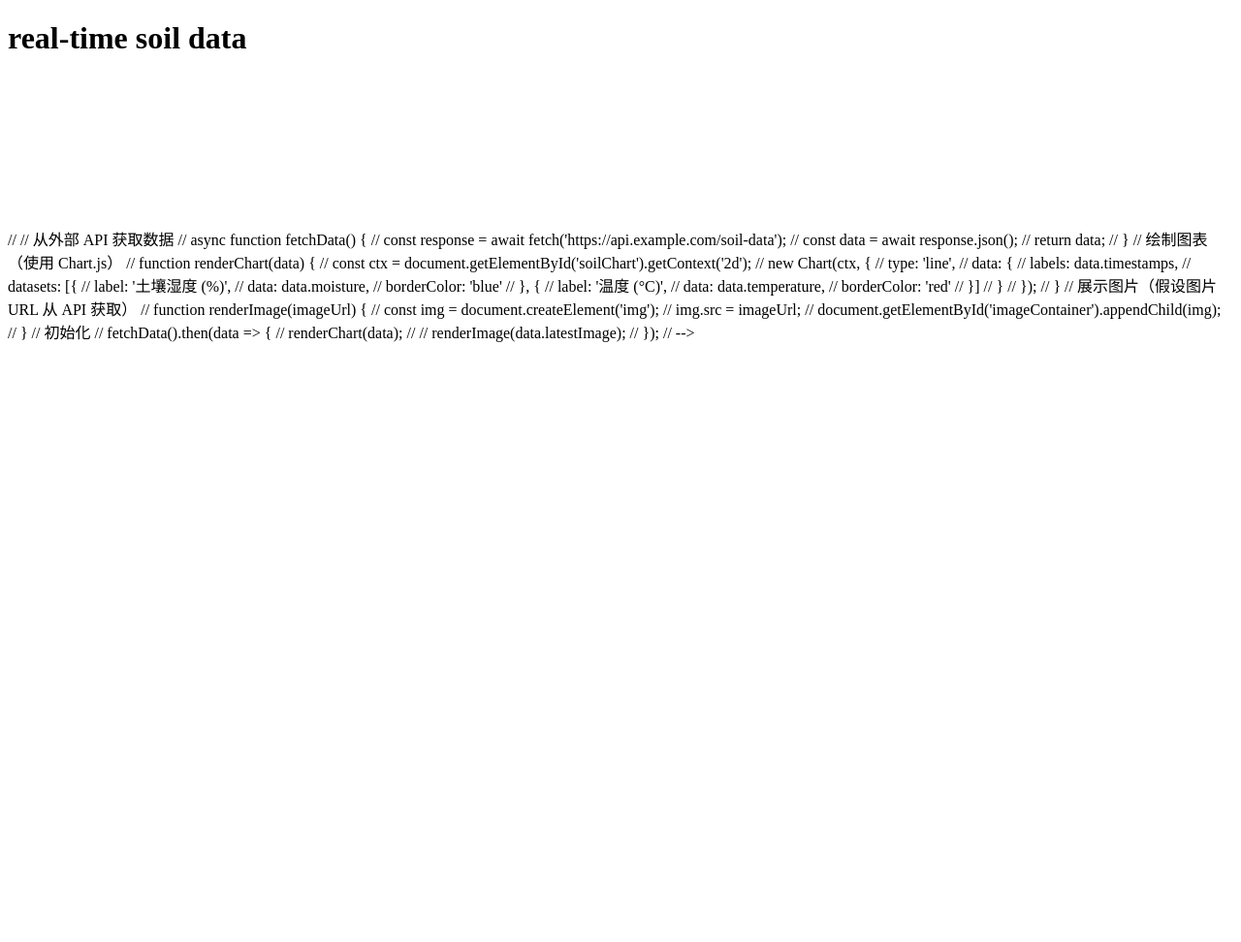
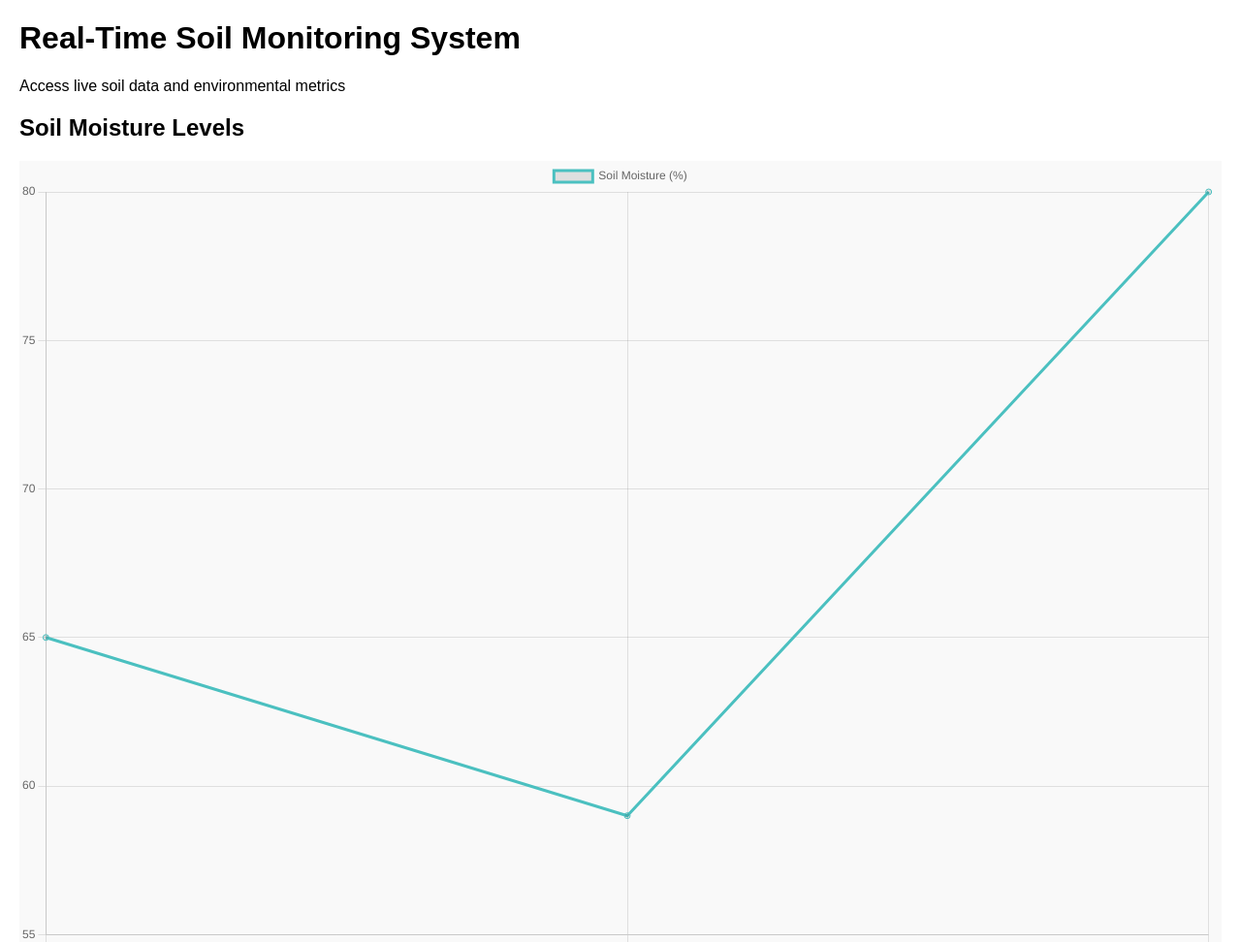
Before and after one commit to jasonchen505/senior-design, a plain HTML site: page index.html in a window 1280 px wide. Shown: the top 972 px of the page at 97% size. Before the commit the page ends 800 px from the top, so only its background shows below. Drawn offline with nearby package versions, Linux system fonts and the light colour scheme.

Commit message:
Update index.html

```diff
--- a/index.html
+++ b/index.html
@@ -1,4 +1,4 @@
-<!DOCTYPE html>
+<!-- <!DOCTYPE html>
 <html>
 <head>
     <title>A remote environment recording system with online access portals</title>
@@ -8,46 +8,54 @@
     <canvas id="soilChart"></canvas>
     <div id="imageContainer"></div>
 
-<!-- <!--     <script> -->
-        // // 从外部 API 获取数据
-        // async function fetchData() {
-        //     const response = await fetch('https://api.example.com/soil-data');
-        //     const data = await response.json();
-        //     return data;
-        // }
+</body>
+</html> -->
+<!DOCTYPE html>
+<html>
+<head>
+    <meta charset="UTF-8">
+    <title>A Remote Environment Recording System with Online Access Portals</title>
+    <script src="https://cdn.jsdelivr.net/npm/chart.js"></script>
+    <style>
+        body { font-family: Arial, sans-serif; margin: 20px; }
+        #soilChart { margin: 20px 0; background: #f9f9f9; }
+        #imageContainer { text-align: center; }
+    </style>
+</head>
+<body>
+    <header>
+        <h1>Real-Time Soil Monitoring System</h1>
+        <p>Access live soil data and environmental metrics</p>
+    </header>
+    <main>
+        <section>
+            <h2>Soil Moisture Levels</h2>
+            <canvas id="soilChart" width="600" height="400"></canvas>
+        </section>
+        <section>
+            <h2>Latest Soil Image</h2>
+            <div id="imageContainer"></div>
+        </section>
+    </main>
 
-        // 绘制图表（使用 Chart.js）
-        // function renderChart(data) {
-        //     const ctx = document.getElementById('soilChart').getContext('2d');
-        //     new Chart(ctx, {
-        //         type: 'line',
-        //         data: {
-        //             labels: data.timestamps,
-        //             datasets: [{
-        //                 label: '土壤湿度 (%)',
-        //                 data: data.moisture,
-        //                 borderColor: 'blue'
-        //             }, {
-        //                 label: '温度 (°C)',
-        //                 data: data.temperature,
-        //                 borderColor: 'red'
-        //             }]
-        //         }
-        //     });
-        // }
+    <script>
+        // init chart
+        const ctx = document.getElementById('soilChart').getContext('2d');
+        new Chart(ctx, {
+            type: 'line',
+            data: {
+                labels: ['Jan', 'Feb', 'Mar'],
+                datasets: [{
+                    label: 'Soil Moisture (%)',
+                    data: [65, 59, 80],
+                    borderColor: 'rgb(75, 192, 192)'
+                }]
+            }
+        });
 
-        // 展示图片（假设图片 URL 从 API 获取）
-        // function renderImage(imageUrl) {
-        //     const img = document.createElement('img');
-        //     img.src = imageUrl;
-        //     document.getElementById('imageContainer').appendChild(img);
-        // }
-
-        // 初始化
-    //     fetchData().then(data => {
-    //         renderChart(data);
-    //         // renderImage(data.latestImage);
-    //     });
-    // </script> -->
+        // load image
+        document.getElementById('imageContainer').innerHTML =
+            '<img src="https://via.placeholder.com/600x300?text=Soil+Sample" alt="Soil Image">';
+    </script>
 </body>
 </html>
```
